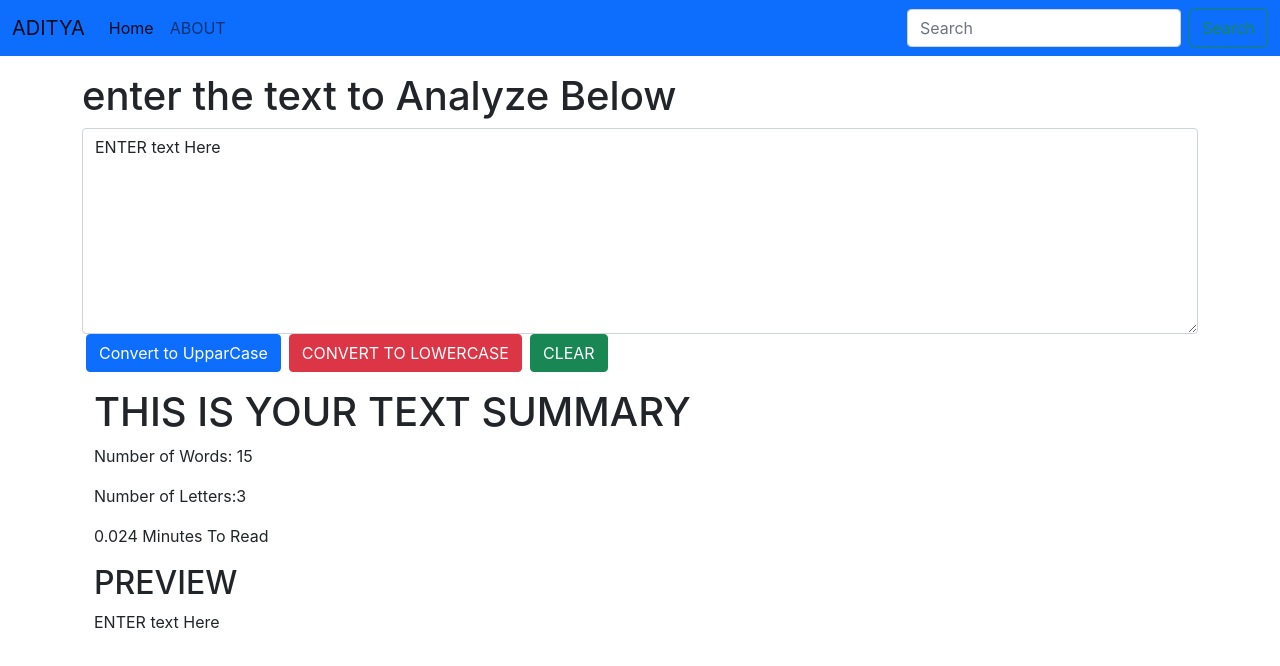
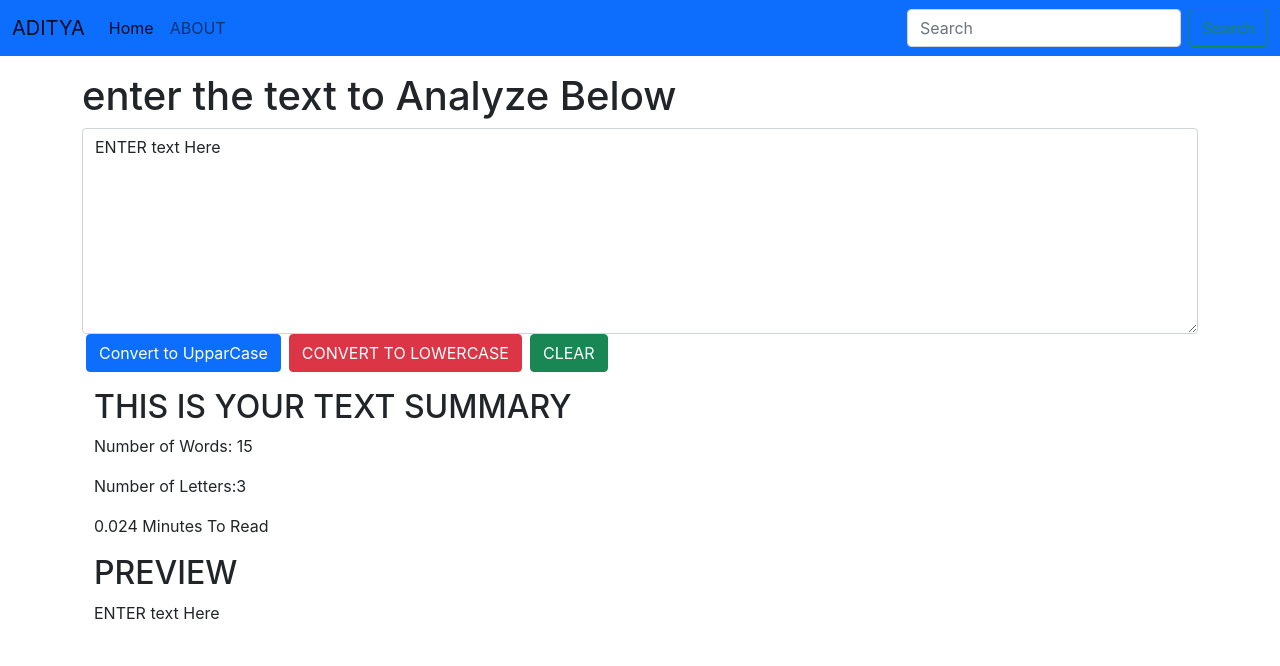
Before and after one commit to Aditya-raj77x/React-, a React (Create React App) app in the folder my-app/: page / in a window 1280 px wide. Shown: the top 666 px of the page. Built offline with nearby package versions, Linux system fonts and the light colour scheme.

Commit message:
Update TextForm.js

```diff
--- a/my-app/src/component/TextForm.js
+++ b/my-app/src/component/TextForm.js
@@ -31,7 +31,7 @@ export default function TextForm(props) {
         <button className='btn btn-success mx-1' onClick={sp}>CLEAR</button>
     </div>
     <div className='container'>
-        <h1> THIS IS YOUR TEXT SUMMARY</h1>
+        <h2> THIS IS YOUR TEXT SUMMARY</h2>
         <p> Number of Words: {txt.length}  </p>
         <p>Number of Letters:{txt.split(" ").length}</p>
         <p>{0.008 * txt.split(" ").length} Minutes To Read</p>
```
